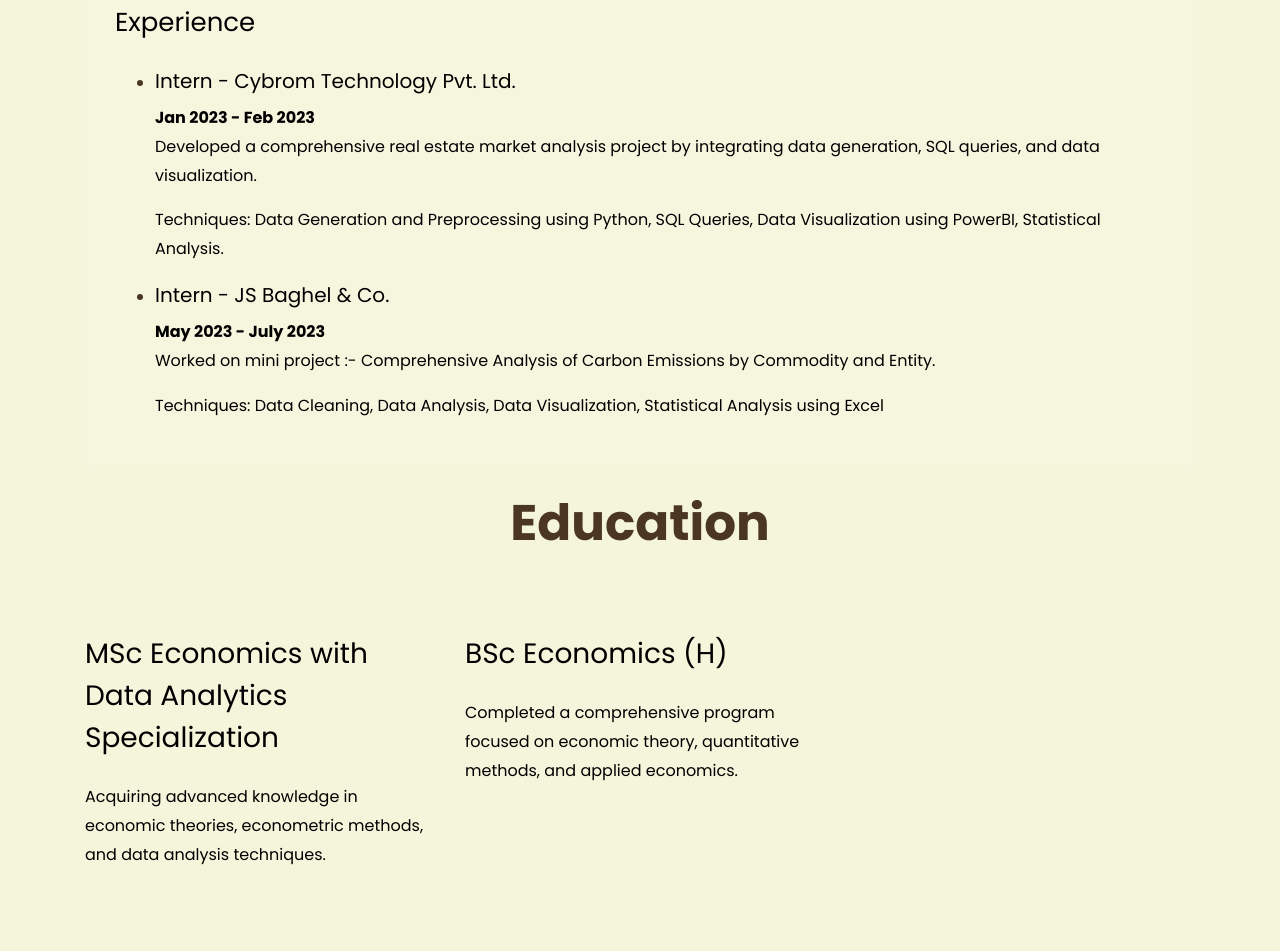
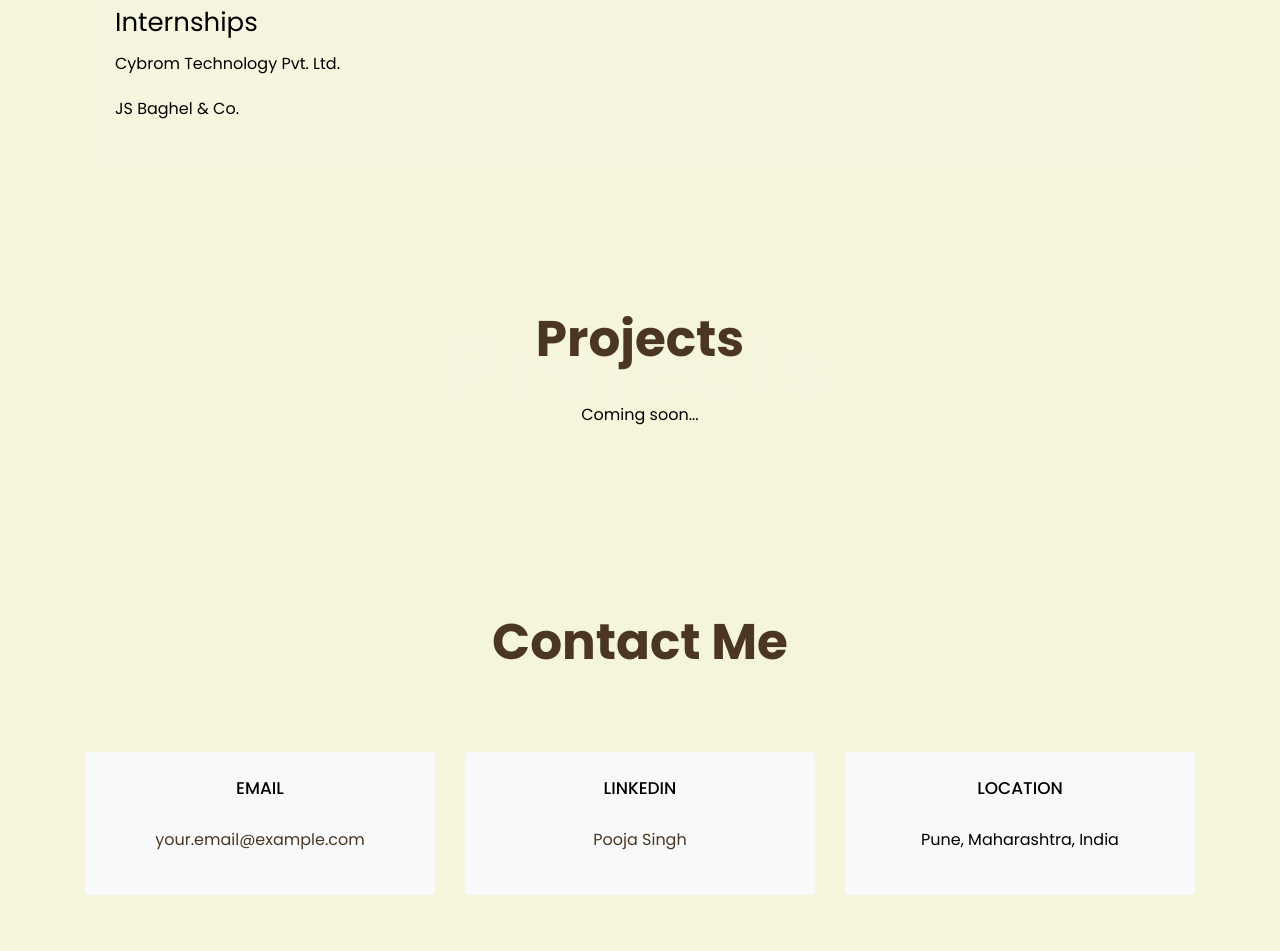
Before and after one commit to Pooja201001/pooja201001.github.io, a plain HTML site: page index.html in a window 1280 px wide. Shown: the part 1759-2710 px from the top of the page. Drawn offline with Linux system fonts and the light colour scheme.

Commit message:
Update index.html

```diff
--- a/index.html
+++ b/index.html
@@ -95,8 +95,8 @@
 	          <li class="nav-item"><a href="#about-section" class="nav-link"><span>About</span></a></li>
 	          <li class="nav-item"><a href="#resume-section" class="nav-link"><span>Resume</span></a></li>
 	          <li class="nav-item"><a href="#education-section" class="nav-link"><span>Education</span></a></li>
+	          <li class="nav-item"><a href="#projects-section" class="nav-link"><span>Projects</span></a></li>
 	          <li class="nav-item"><a href="#contact-section" class="nav-link"><span>Contact</span></a></li>
-
 	        </ul>
 	      </div>
 	    </div>
@@ -172,47 +172,23 @@
 		    <div class="row">
 			    <div class="col-md-12">
 				    <div class="resume-wrap ftco-animate">
-					    <h2 class="mb-4">Experience</h2>
-					    <ul class="timeline">
-						    <li>
-							    <h5>Intern - Cybrom Technology Pvt. Ltd.</h5>
-							    <p><strong>Jan 2023 - Feb 2023</strong><br>Developed a comprehensive real estate market analysis project by integrating data generation, SQL queries, and data visualization.</p>
-                                			    <p>Techniques: Data Generation and Preprocessing using Python, SQL Queries, Data Visualization using PowerBI, Statistical Analysis.</p>
-						    </li>
-						    <li>
-							    <h5>Intern - JS Baghel & Co.</h5>
-							    <p><strong>May 2023 - July 2023</strong><br>Worked on mini project :- Comprehensive Analysis of Carbon Emissions by Commodity and Entity.</p>
-                               				    <p>Techniques: Data Cleaning, Data Analysis, Data Visualization, Statistical Analysis using Excel</p>
-					    </ul>
+					    <span class="date"></span>
+					    <h2>Internships</h2>
+					    <div class="resume-list">
+					        <p>Cybrom Technology Pvt. Ltd.</p>
+					        <p>JS Baghel & Co.</p>
 					    </div>
 				    </div>
 			    </div>
-
-			<div class="row justify-content-center pb-5" id="education-section">
-    				<div class="col-md-10 heading-section text-center ftco-animate">
-      					<h2 class="mb-4">Education</h2>
 		    </div>
 		</div>
+	</section>
 
-
-			<div class="row">
-				<div class="col-md-4">
-					<div class="project ftco-animate">
-						<h3 class="mb-4">MSc Economics with Data Analytics Specialization</h3>
-						<p>Acquiring advanced knowledge in economic theories, econometric methods, and data analysis techniques.</p>
-					</div>
-				</div>
-				<div class="col-md-4">
-					<div class="project ftco-animate">
-						<h3 class="mb-4">BSc Economics (H)</h3>
-						<p>Completed a comprehensive program focused on economic theory, quantitative methods, and applied economics.</p>
-					</div>
-				</div>
-			</div>
 	<section class="ftco-section ftco-no-pb" id="projects-section">
       <div class="container">
         <div class="row justify-content-center pb-5">
           <div class="col-md-10 heading-section text-center ftco-animate">
+            <h1 class="big big-2">Projects</h1>
             <h2 class="mb-4">Projects</h2>
             <p>Coming soon...</p>
           </div>
@@ -220,32 +196,31 @@
       </div>
     </section>
 
-		</div>
-    </section>
-
-	<section class="ftco-section ftco-no-pb" id="contact-section">
+    <section class="ftco-section contact-section ftco-no-pb" id="contact-section">
     	<div class="container">
-			<div class="row justify-content-center pb-5">
+    		<div class="row justify-content-center mb-5">
               <div class="col-md-10 heading-section text-center ftco-animate">
-					<h1 class="big big-2">Contact</h1>
-					<h2 class="mb-4">Contact</h2>
-					<p>Below are the details to reach out to me!</p>
+              	<h2 class="mb-4">Contact Me</h2>
               </div>
             </div>
+
             <div class="row d-flex contact-info mb-5">
               <div class="col-md-4 d-flex">
-					<div class="info bg-light p-4">
-						<p><span>Email:</span> <a href="mailto:poojasingh.work20@gmail.com">poojasingh.work20@gmail.com</a></p>
+              	<div class="bg-light align-self-stretch box p-4 text-center">
+              		<h3 class="mb-4">Email</h3>
+	            <a href="mailto:your.email@example.com">your.email@example.com</a>
 	            </div>
               </div>
               <div class="col-md-4 d-flex">
-					<div class="info bg-light p-4">
-						<p><span>LinkedIn:</span> <a href="https://www.linkedin.com/in/poojasingh2010/" target="_blank">Pooja Singh</a></p>
+              	<div class="bg-light align-self-stretch box p-4 text-center">
+              		<h3 class="mb-4">LinkedIn</h3>
+	            <a href="https://www.linkedin.com/in/pooja-singh">Pooja Singh</a>
 	            </div>
               </div>
               <div class="col-md-4 d-flex">
-					<div class="info bg-light p-4">
-						<p><span>Location:</span> <a>Pune, Maharashtra, India</a></p>
+              	<div class="bg-light align-self-stretch box p-4 text-center">
+              		<h3 class="mb-4">Location</h3>
+	            <p>Pune, Maharashtra, India</p>
 	            </div>
               </div>
             </div>
@@ -265,5 +240,6 @@
     <script src="js/jquery.animateNumber.min.js"></script>
     <script src="js/scrollax.min.js"></script>
     <script src="js/main.js"></script>
+
   </body>
 </html>
```
Lines whose indentation alone changed are shown as unchanged.
